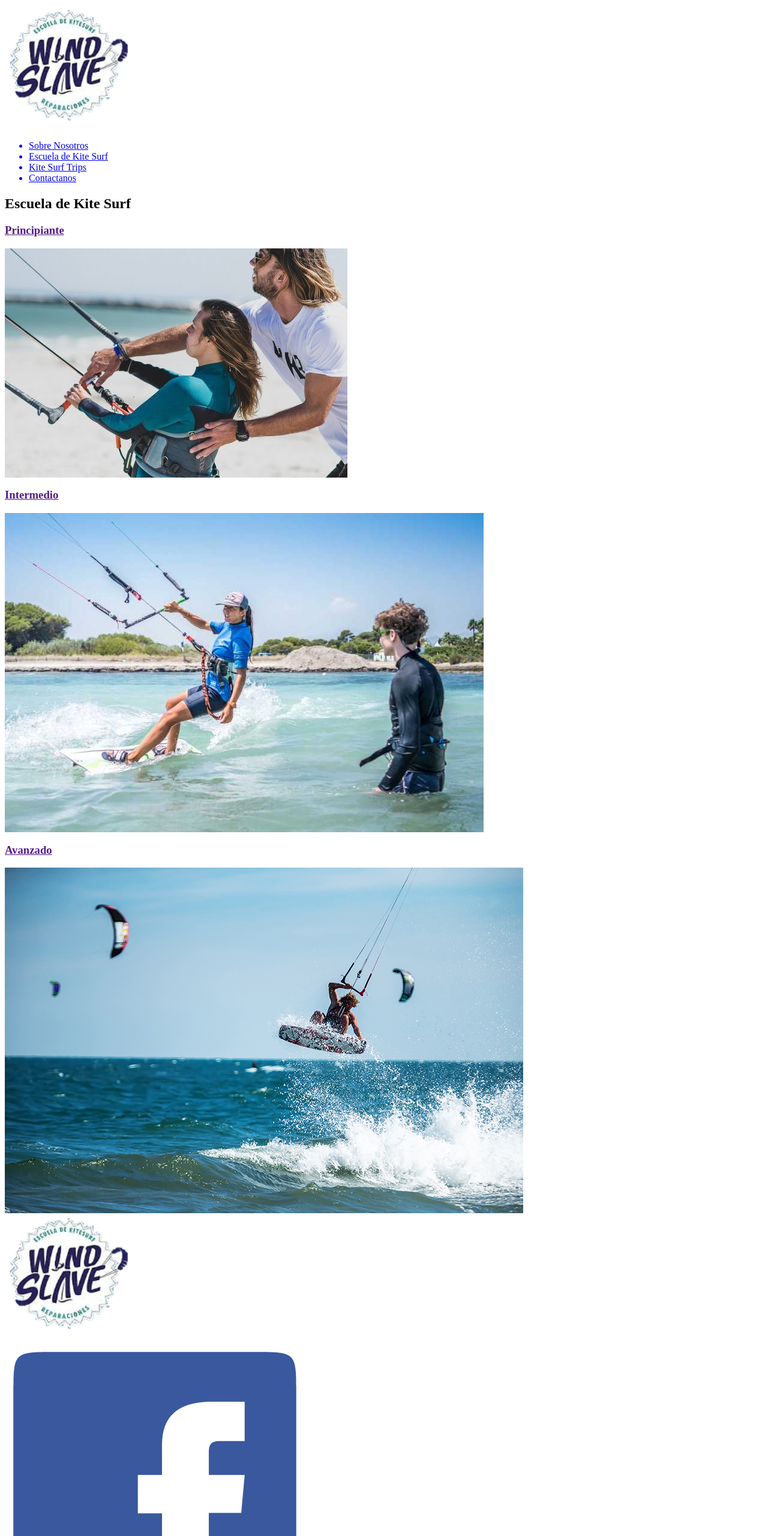
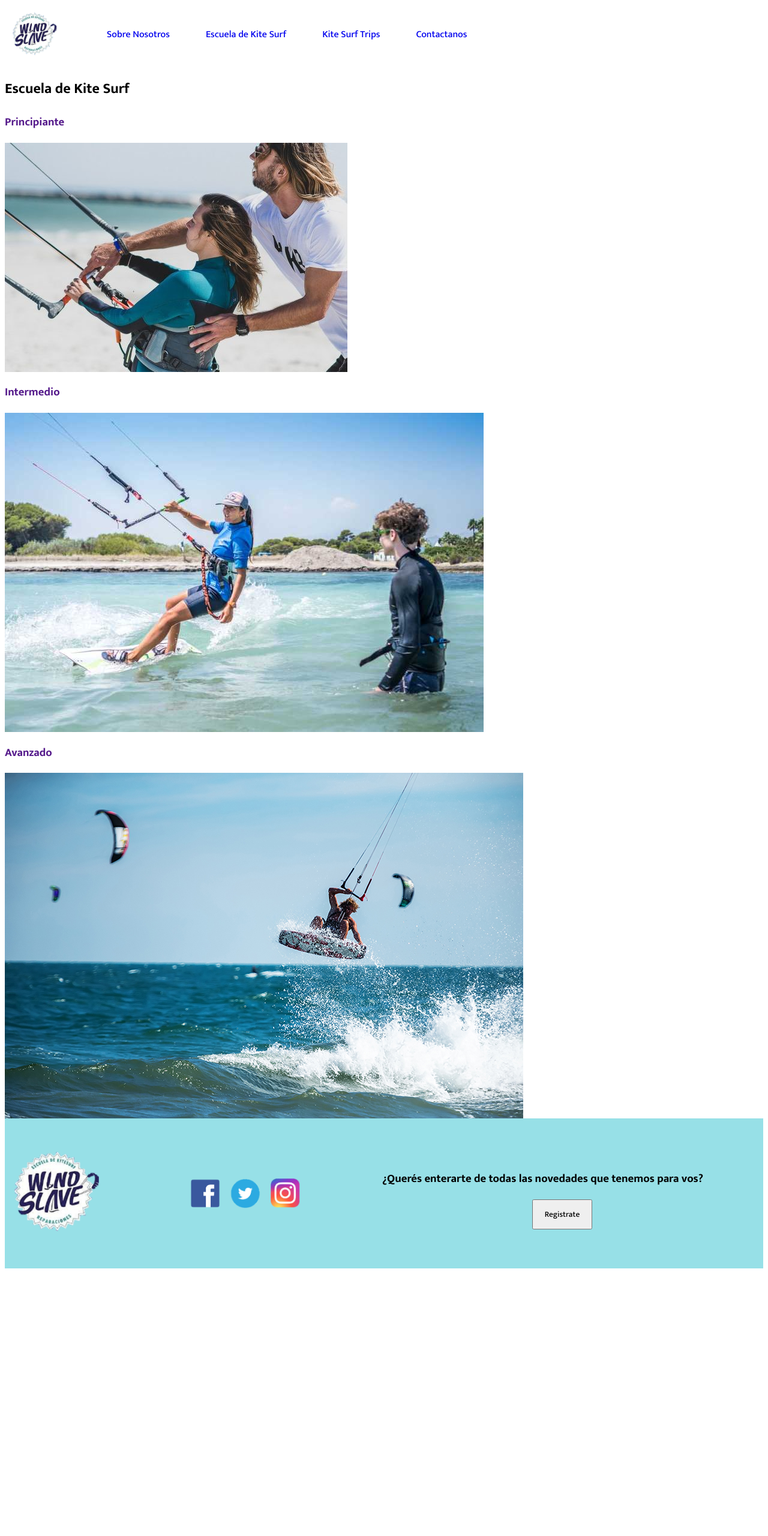
Before and after one commit to ignaciofilipuzzi/ProyectoWindSlave, a website: page pages/escuela.html in a window 1280 px wide. Shown: the top 2560 px of the page at 60% size. After the commit the page ends 2122 px from the top, so only its background shows below. Drawn offline with Linux system fonts and the light colour scheme.

Commit message:
completo el footer y el header en sass

```diff
--- a/scss/app.scss
+++ b/scss/app.scss
@@ -1,7 +1,8 @@
 // BASE
+@import './base/typography.scss';
 @import './base/colors.scss';
 @import './base/reset.scss';
-@import './base/typography.scss';
+
 
 // COMPONENTS
 @import './components/cards.scss';
--- a/scss/base/reset.scss
+++ b/scss/base/reset.scss
@@ -0,0 +1,3 @@
+a{
+    text-decoration: none;
+}
--- a/scss/base/typography.scss
+++ b/scss/base/typography.scss
@@ -0,0 +1,3 @@
+*{
+    font-family: 'Mukta', sans-serif;
+}
--- a/scss/layout/footer.scss
+++ b/scss/layout/footer.scss
@@ -0,0 +1,59 @@
+footer{
+    display: flex;
+    flex-direction: row;
+    justify-content: space-between;
+    background-color: #97e0e7;
+    height: auto;
+    width: auto;
+    align-items: center;
+    .redes{
+        display: flex;
+        flex-direction: row;
+        flex-wrap: wrap;
+        justify-content: space-between;
+        padding: 100px 0;
+    }
+    .registro{
+        display: flex;
+        flex-direction: column;
+        justify-content: center;
+        padding-right: 100px;
+        button{
+            height: 50px;
+            width: 100px;
+        }
+    }
+}
+
+.footer__logo{
+        height: 150px;
+        width: auto;
+        padding: 25px 10px;
+}
+
+.social__network{
+height: 50px;
+}
+.registrate-button{
+    margin-left: 250px;
+}
+
+@media screen and (max-width: 768px){
+    footer{
+    display: flex;
+    flex-direction: column;
+    .redes{
+        padding: 0px 0px 24px 0;
+    }
+    .registro{
+        padding-right: 0;
+        text-align: center;
+    }
+}
+
+.registrate-button{
+    height: 50px;
+    width: 100px;
+    margin: auto;
+}
+}
--- a/scss/layout/header.scss
+++ b/scss/layout/header.scss
@@ -0,0 +1,59 @@
+.header-custom{
+    display: flex;
+    flex-direction: row;
+    justify-content: space-between;
+    background-color: #fff;
+    width: 100vw;
+}
+
+.header-custom__navbar{
+    display: flex;
+    justify-content: space-between;
+    width: 100%;
+    ul{
+        display: flex;
+        flex-direction: row;
+        flex-wrap: wrap;
+        justify-content: flex-start;
+        list-style-type: none;
+        width: 100%;
+        li{
+            padding: 20px 30px;
+        }
+    }
+}
+
+.header__logo{
+    height: 80px;
+    width: 80px;
+    padding: 10px 10px;
+}
+
+.nav-index-custom{
+    width: 100vw;
+    background-color: transparent !important;
+    position: fixed;
+    z-index: 10000;
+    color: white;
+    ul{
+        display: flex;
+        justify-content: flex-start !important;
+    }
+}
+
+.navbar-toggler-custom{
+    border:none;
+}
+.header-logo-custom{
+    width: 100;
+    height: auto;
+    padding-left: 20px;
+}
+
+.nav-link-custom{
+    display: flex;
+    justify-content: space-between;
+    padding: 30px;
+    color: white;
+    font-size: large;
+}
```
Also changed, not shown: css/main.css.
